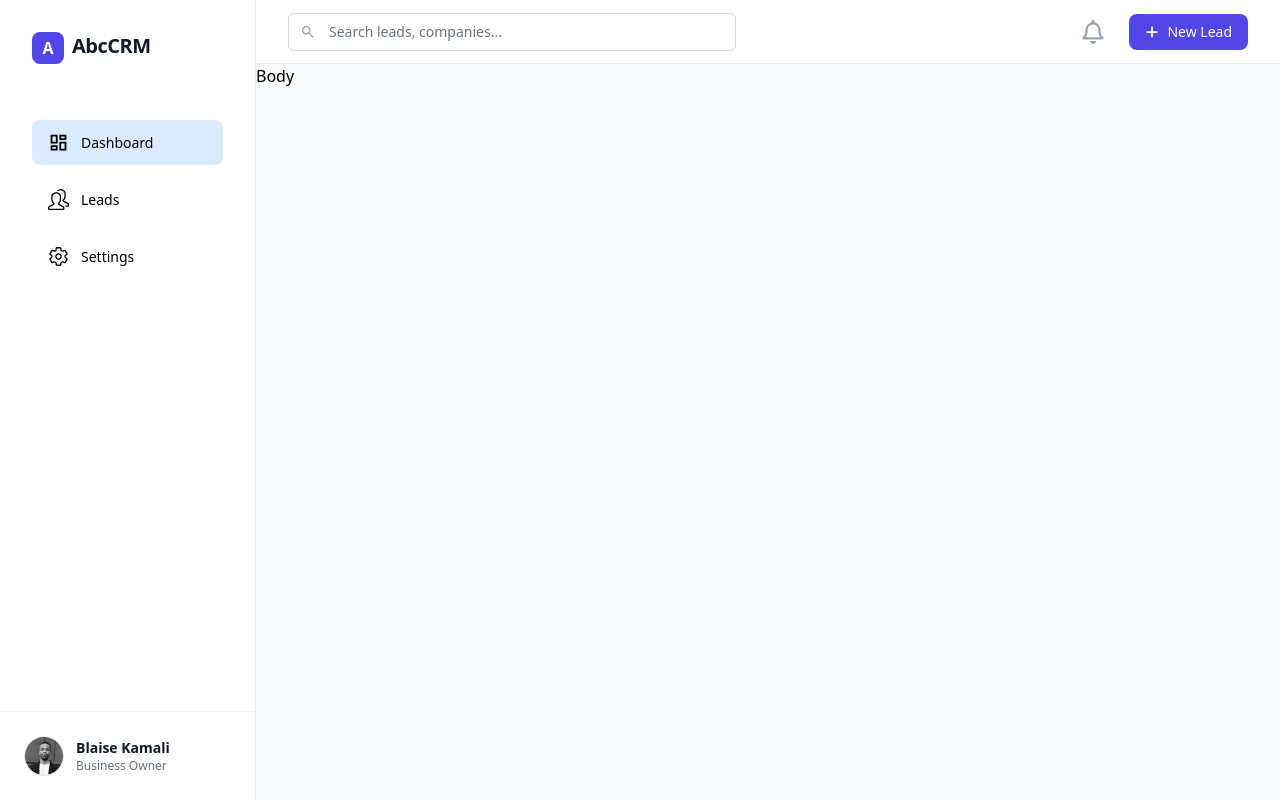
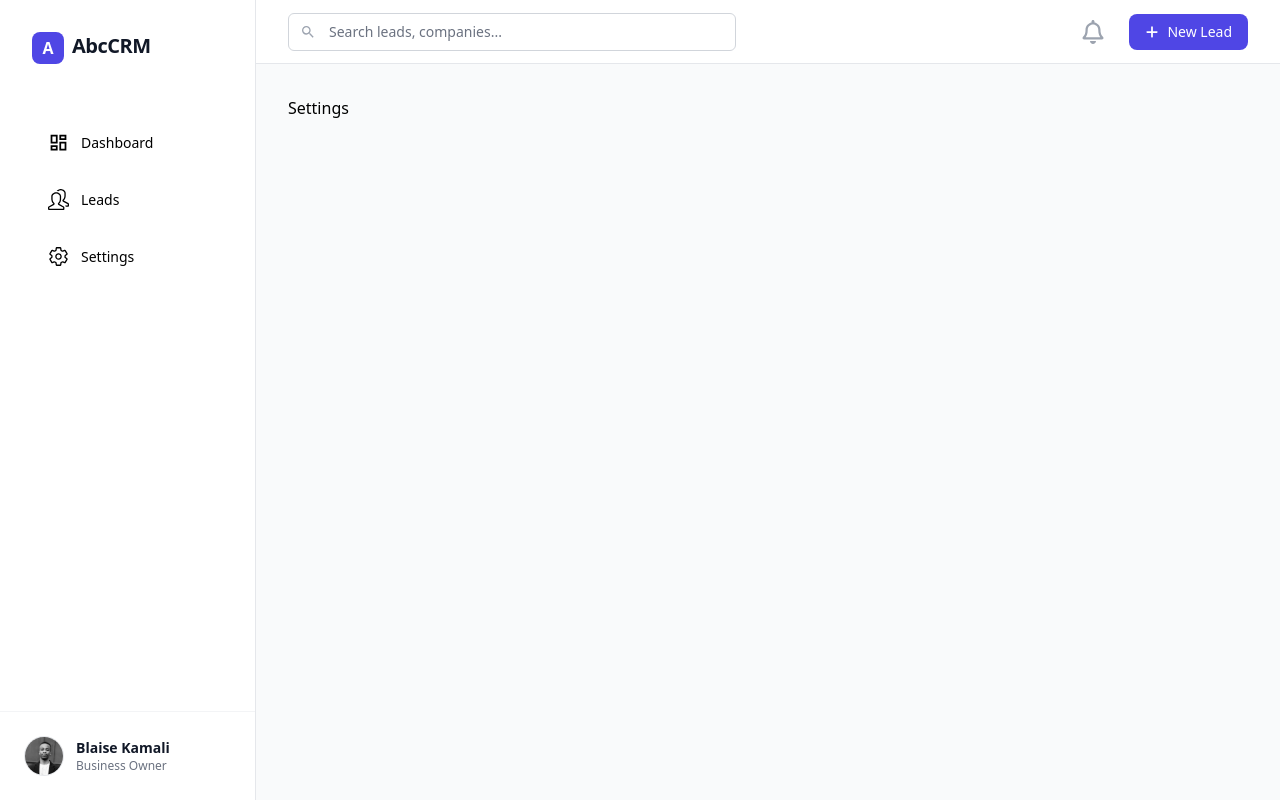
Before and after one commit to Blaise101/FUTURE_FS_02, a React (Vite) app in the folder mini-CRM-frontend/: page /settings in a window 1280 px wide. Built offline with nearby package versions, Linux system fonts and the light colour scheme.

Commit message:
Routes & Navigations

```diff
--- a/mini-CRM-frontend/package.json
+++ b/mini-CRM-frontend/package.json
@@ -12,7 +12,8 @@
   "dependencies": {
     "react": "^19.2.0",
     "react-dom": "^19.2.0",
-    "react-icons": "^5.5.0"
+    "react-icons": "^5.5.0",
+    "react-router-dom": "^7.13.0"
   },
   "devDependencies": {
     "@eslint/js": "^9.39.1",
--- a/mini-CRM-frontend/src/components/Layout.jsx
+++ b/mini-CRM-frontend/src/components/Layout.jsx
@@ -1,17 +1,34 @@
 import Navbar from "./Navbar";
 import Sidebar from "./Sidebar";
+import { BrowserRouter as Router, Routes, Route } from "react-router-dom";
+import { Dashboard, Leads, Settings } from "../pages/pages";
 
 export default function Layout() {
   return (
-    <>
+    <Router>
       <div className="flex h-screen overflow-hidden bg-gray-50">
         <Sidebar />
 
         <main className="flex-1 flex flex-col overflow-hidden">
           <Navbar />
-          <div className="flex-1 overflow-y-auto">Body</div>
+          <div className="flex-1 overflow-y-auto">
+            <Routes>
+              <Route
+                path="/"
+                element={<Dashboard />}
+              />
+              <Route
+                path="/leads"
+                element={<Leads />}
+              />
+              <Route
+                path="/settings"
+                element={<Settings />}
+              />
+            </Routes>
+          </div>
         </main>
       </div>
-    </>
+    </Router>
   );
 }
--- a/mini-CRM-frontend/src/components/Sidebar.jsx
+++ b/mini-CRM-frontend/src/components/Sidebar.jsx
@@ -3,15 +3,20 @@ import { SlPeople } from "react-icons/sl";
 import { IoSettingsOutline } from "react-icons/io5";
 import { useState } from "react";
 import Me from "../assets/me.png";
+import { useLocation, useNavigate } from "react-router-dom";
 
 export default function Sidebar() {
   const menuBtns = [
-    { name: "Dashboard", icon: MdOutlineDashboard },
-    { name: "Leads", icon: SlPeople },
-    { name: "Settings", icon: IoSettingsOutline },
+    { name: "Dashboard", icon: MdOutlineDashboard, goto: "/" },
+    { name: "Leads", icon: SlPeople, goto: "/leads" },
+    { name: "Settings", icon: IoSettingsOutline, goto: "/settings" },
   ];
 
-  const [activeBtn, setActiveBtn] = useState("Dashboard");
+  const location = useLocation();
+  const [active, setActive] = useState(
+    location.pathname.replace("/", "") || "Dashboard",
+  );
+  const navigate = useNavigate();
 
   return (
     <aside className="w-64 bg-white border-r border-gray-200 hidden md:flex flex-col">
@@ -27,8 +32,11 @@ export default function Sidebar() {
         <div className="block px-8">
           {menuBtns.map((menuBtn) => (
             <button
-              onClick={() => setActiveBtn(menuBtn.name)}
-              className={` my-3 w-full flex ${activeBtn == menuBtn.name ? "bg-blue-100" : ""} items-center gap-3 px-4 py-3 text-sm font-medium rounded-lg transition-colors`}
+              onClick={() => {
+                setActive(menuBtn.name);
+                navigate(menuBtn.goto);
+              }}
+              className={` my-3 w-full flex ${active == menuBtn.name ? "bg-blue-100" : ""} items-center gap-3 px-4 py-3 text-sm font-medium rounded-lg transition-colors`}
             >
               <menuBtn.icon size={21} /> {menuBtn.name}
             </button>
--- /dev/null
+++ b/mini-CRM-frontend/src/pages/Leads.jsx
@@ -0,0 +1,7 @@
+export default function Leads() {
+  return (
+    <>
+      <div className="p-8">Leads</div>
+    </>
+  );
+}
--- /dev/null
+++ b/mini-CRM-frontend/src/pages/Settings.jsx
@@ -0,0 +1,7 @@
+export default function Settings() {
+  return (
+    <>
+      <div className="p-8">Settings</div>
+    </>
+  );
+}
--- /dev/null
+++ b/mini-CRM-frontend/src/pages/pages.js
@@ -0,0 +1,3 @@
+export { default as Dashboard } from './Dashboard'
+export { default as Leads } from './Leads'
+export { default as Settings } from './Settings'
```
Also changed, not shown: mini-CRM-frontend/src/pages/Dashboard.jsx (renamed from mini-CRM-frontend/src/components/Dashboard.jsx), 1 other file (tests, documents, lock files or other folders).
